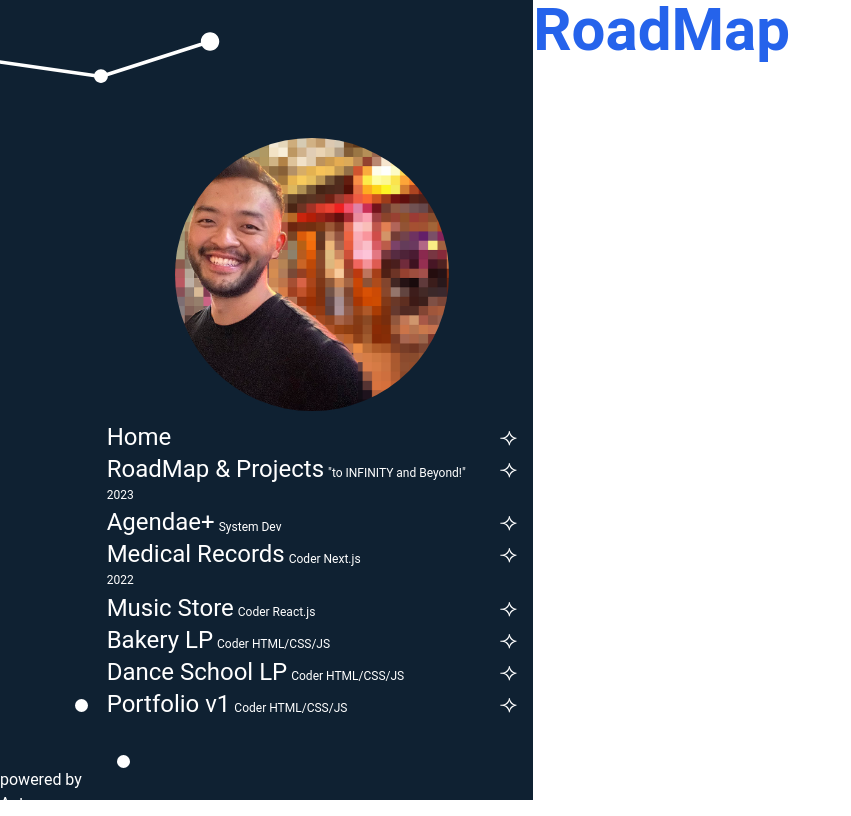
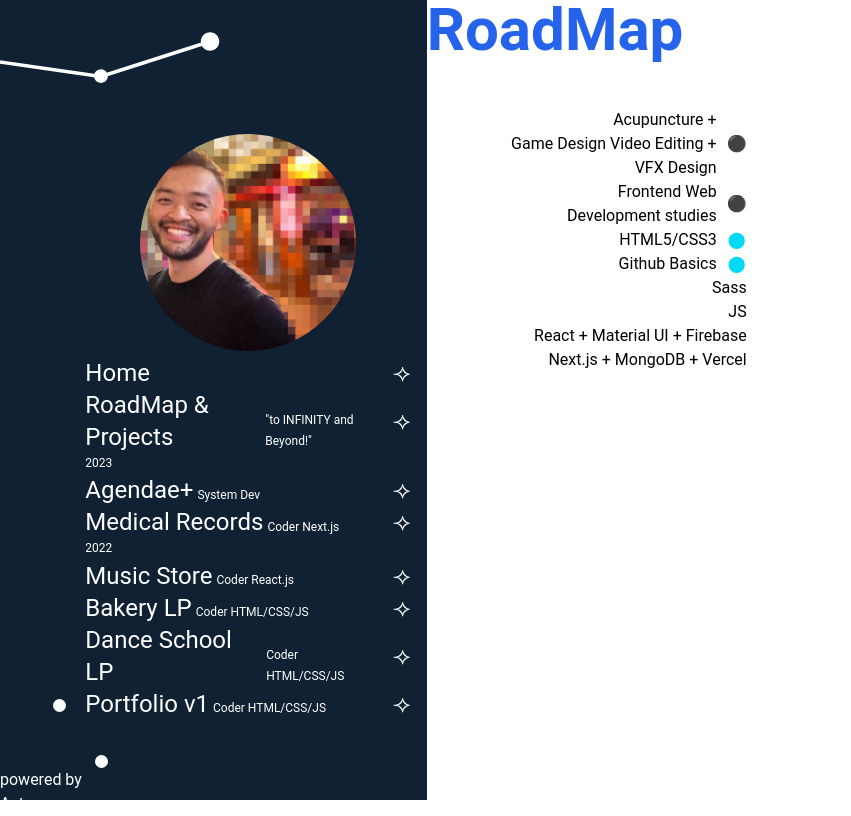
Before and after one commit to hiRafa/Project09_PortfolioAstro, an Astro site: page /roadmap in a window 1280 px wide. Shown: the whole page, without its empty margins (0-851 px from the left). Built offline with nearby package versions, Linux system fonts and the light colour scheme; Astro itself is replaced by a stand-in of ours.

Commit message:
roadmap page

```diff
--- a/src/components/Rafa-pic.astro
+++ b/src/components/Rafa-pic.astro
@@ -10,6 +10,6 @@ const { class: className, ...rest } = Astro.props;
     height={450}
     format="webp"
     alt="Japanese looking guy from Brazil wearing stylish clothes"
-    class="rounded-2x1 aspect-thumbnail object-cover rounded-full"
+    class="rounded-2x1 aspect-thumbnail object-cover rounded-full m-auto"
   />
 </div>
--- a/src/content/projects/oldportfolio.md
+++ b/src/content/projects/oldportfolio.md
@@ -3,7 +3,7 @@
     figmaURL: "https://www.figma.com/file/g9ML4plXzTaOHjoUrEHkBX/Portfolio-v1?type=design&node-id=0-1&mode=design&t=TgLBR82qpuLhcUQn-0"
     githubURL: "https://github.com/hiRafa/hiRafa_portfolio"
     thumbnail: "oldportfolio"
-    technologies: ["html, css, js"]
+    technologies: ["HTML, CSS, JS"]
     projectTitle: "Dance School Landing Page"
     projectSubtitle: "This is where my journey as a developer started. My 1st landing page project with basic HTML, CSS and a bit of Javascript"
     projectBulletList: ["Bullet one", "bullet two"]
--- a/src/layouts/Layout.astro
+++ b/src/layouts/Layout.astro
@@ -54,11 +54,15 @@ const projects = await getCollection("projects");
     /> -->
     <Header
       headerIntro={headerIntro}
-      class="w-full h-screen col-start-1 col-span-5 clr-bg py-8 grid grid-cols-5"
+      class={`w-full h-screen col-start-1 ${
+        headerIntro ? "col-span-5" : "col-span-4"
+      } clr-bg py-8 grid grid-cols-5`}
     />
     <Main
       projects={projects}
-      class="w-full h-screen col-span-7 max-md:px-24 relative"
+      class={`w-full h-screen ${
+        headerIntro ? "col-span-7" : "col-span-8"
+      }  max-md:px-24 relative`}
     >
       <slot />
     </Main>
@@ -76,6 +80,7 @@ const projects = await getCollection("projects");
         );
 
         --clr-bg: #0f2132;
+        --clr-coder: #00d9f7;
       }
 
       /* reset  */
@@ -166,6 +171,13 @@ const projects = await getCollection("projects");
         font-size: 32px;
         padding: 4px;
       }
+
+      .grid-item-ball > span:nth-child(2) {
+        display: block;
+        width: fit-content;
+        margin: auto;
+        color: var(--clr-coder);
+      }
     </style>
   </body>
 </html>
--- a/src/pages/index.astro
+++ b/src/pages/index.astro
@@ -7,8 +7,8 @@ import RafaPic from "../components/Rafa-pic.astro";
 ---
 
 <Layout title="Hirashiki Rafael's Nifty Journey on the web" headerIntro={true}>
-  <RafaPic class=" absolute z-20 -top-40 bottom-0 right-0 -left-40 photo_div m-auto h-fit w-3/6"/>
-  <div class="absolute z-30 m-auto -top-56 bottom-0 -left-44 right-16 h-fit w-6/6" >
+  <RafaPic class=" absolute z-20 -top-40 bottom-0 right-0 -left-40 photo_div m-auto h-fit w-5/12 "/>
+  <div class="absolute z-30 top-0 bottom-0 m-auto right-20 h-fit w-6/6" >
     <Image
       src="/Images/logos.png"
       width={2200}
--- a/src/pages/roadmap.astro
+++ b/src/pages/roadmap.astro
@@ -6,9 +6,34 @@ import H2ProjectTitle from "../components/H2project-title.astro";
 import { getCollection } from "astro:content";
 
 const projects = await getCollection("projects");
-console.log(projects)
+console.log(projects);
 ---
 
 <Layout title="Hirashiki Rafael's 1st Project">
-    <H2ProjectTitle text="RoadMap" />
+  <H2ProjectTitle text="RoadMap" />
+
+  <div class="grid grid-cols-8 w-full">
+    <div class="col-span-3 text-right">
+      <p class="grid-item-ball">
+        <span
+          >Acupuncture + <br />Game Design Video Editing +<br />VFX Design</span
+        ><span>⚫</span>
+      </p>
+      <h3 class="grid-item-ball">
+        <span>Frontend Web<br />Development studies</span><span>⚫</span>
+      </h3>
+      <ul>
+        <li class="grid-item-ball">
+          <span>HTML5/CSS3</span><span>⬤</span>
+        </li>
+        <li class="grid-item-ball">
+          <span>Github Basics</span><span>⬤</span>
+        </li>
+        <li>Sass</li>
+        <li>JS</li>
+        <li>React + Material UI + Firebase</li>
+        <li>Next.js + MongoDB + Vercel</li>
+      </ul>
+    </div>
+  </div>
 </Layout>
--- a/tailwind.config.cjs
+++ b/tailwind.config.cjs
@@ -25,8 +25,19 @@ module.exports = {
       addComponents({
         ".clr-bg": {
           background: "#0F2132",
-		  color: "white",
+		      color: "white",
         },
+        ".grid-item-ball": {
+          display: "grid",
+          gridTemplateColumns: "1fr 20px",
+          justifyContent: "center",
+          gap: "10px",
+        },
+        ".grid-ball": {
+          display: "block",
+          width: "fit-content",
+          margin: "auto",
+        }
       });
     },
   ],
```
Also changed, not shown: public/Images/logos.png.
